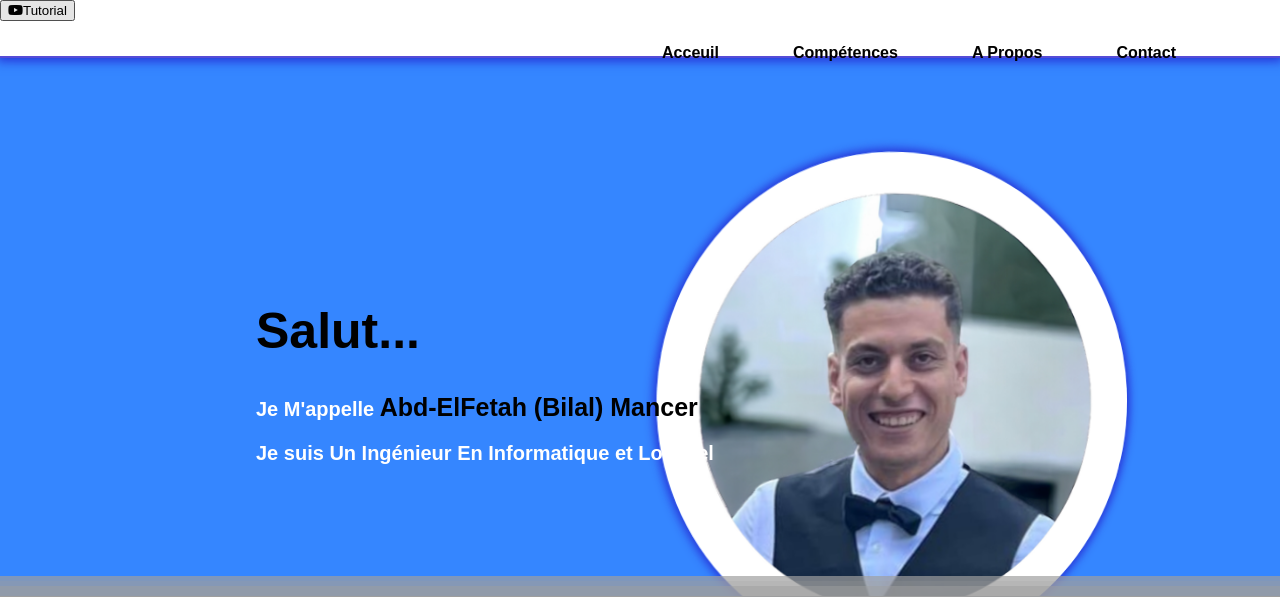
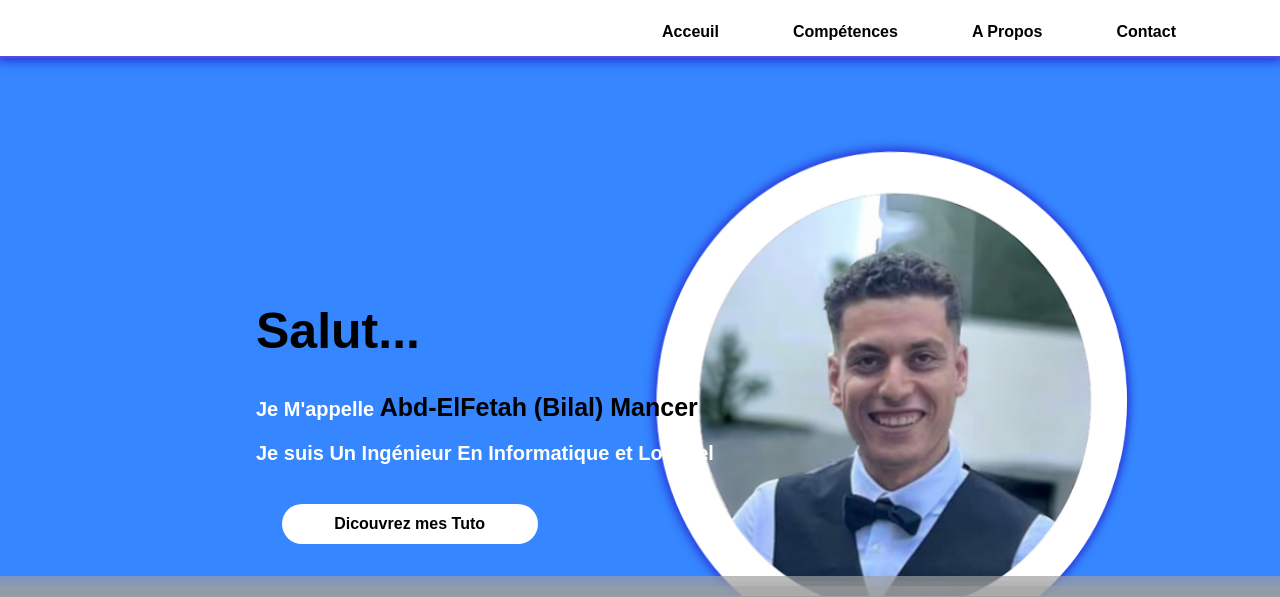
Before and after one commit to abdbilal146/my_portfolio, an Angular app: page / in a window 1280 px wide. Shown: the top 597 px of the page. Built offline with nearby package versions, Linux system fonts and the light colour scheme; grey boxes are pictures that could not be loaded.

Commit message:
discover my tuto btn added , home page updated , color adjusted

```diff
--- a/src/app/components/header/header.component.html
+++ b/src/app/components/header/header.component.html
@@ -1,7 +1,4 @@
 <div class="header-container">
-    <div>
-        <button (click)="goToTutoPage()"><i class="fa-brands fa-youtube"></i>Tutorial</button>
-    </div>
     <!--<div class="translate-container">
         <select name="" id="">
             <option value="french"></option>
--- a/src/app/components/home-page/home-page.component.css
+++ b/src/app/components/home-page/home-page.component.css
@@ -169,3 +169,28 @@ section .air.air4{
       background-position-x: -1000px;
     }
 }
+
+.tuto-container{
+    position: absolute;
+    top: 70%;
+    left: 22%;
+    width: 20vw;
+    height: 5vh;
+    background: white;
+    display: flex;
+    justify-content: center;
+    align-items: center;
+    border: none;
+    border-radius: 20px;
+}
+
+.tuto-container:hover{
+    cursor: pointer;
+    background: #1f70ea;
+
+}
+
+.tuto-container .tuto-btn span{
+    font-family: sans-serif;
+    font-weight: 600;
+}
--- a/src/app/components/home-page/home-page.component.html
+++ b/src/app/components/home-page/home-page.component.html
@@ -6,6 +6,9 @@
         <p>Je M'appelle <span>Abd-ElFetah (Bilal) Mancer</span></p>
         <p>Je suis Un Ingénieur En Informatique et Logiciel </p>
     </div>
+    <div (click)="showTutoPage()" class="tuto-container">
+        <div class="tuto-btn"><span>Dicouvrez mes Tuto</span></div>
+    </div>
     <section>
         <div class='air air1'></div>
         <div class='air air2'></div>
--- a/src/app/components/home-page/home-page.component.ts
+++ b/src/app/components/home-page/home-page.component.ts
@@ -1,5 +1,6 @@
 import { Component } from '@angular/core';
 import { Meta, Title } from '@angular/platform-browser';
+import { Router } from '@angular/router';
 
 @Component({
   selector: 'app-home-page',
@@ -10,7 +11,7 @@ import { Meta, Title } from '@angular/platform-browser';
 })
 export class HomePageComponent {
 
-  constructor(private title:Title, private meta:Meta){}
+  constructor(private title:Title, private meta:Meta, private router: Router){}
 
 
   ngOnInit(): void {
@@ -33,4 +34,8 @@ export class HomePageComponent {
     ])
 
   }
+
+  showTutoPage(){
+    this.router.navigate(['tuto'])
+  }
 }
--- a/src/app/components/tuto-page/tuto-page.component.css
+++ b/src/app/components/tuto-page/tuto-page.component.css
@@ -11,12 +11,15 @@
 }
 
 .menu{
-    background: #3586ff72;
+    background: #3586ff;
     position: absolute;
     right: 0;
     top: 0;
     bottom: 0;
     width: 20vw;
+    border-left: solid 2px;
+    border-left-color: rgba(33, 21, 201, 0.76);
+    z-index: 1000;
 }
 
 .menu ul{
@@ -33,23 +36,25 @@
 .menu ul li {
     font-family: sans-serif;
     font-weight: 600;
-    color: white;
+    color: black;
     font-size: 20px;
     display: flex;
     justify-content: left;
     align-items: center;
     padding-left: 10px;
     height: 50px;
+    transition: all 0.3s linear;
 }
 
 .menu ul li:hover{
     cursor: pointer;
-    background-color: #3586ff;
+    background-color: #1f70ea;
+    color: white;
 }
 
 .contenu-container{
     position: absolute;
-    background: black;
+    background: white;
     right: 20vw;
     left: 0;
     top: 0;
--- a/src/app/components/tuto-page/tuto-page.component.html
+++ b/src/app/components/tuto-page/tuto-page.component.html
@@ -5,7 +5,7 @@
                 <li *ngFor="let categorie of categories" (click)="showVideoSection(categorie, categorie.id)"><span>{{categorie.name}}</span></li>
             </ul>
         </div>
-        <div class="contenu-container" *ngIf="videoSectionEnabled">
+        <div class="contenu-container" *ngIf="true">
             <iframe width="560" height="315" [src]="safeVideoUrl" title="YouTube video player" frameborder="0" allow="accelerometer; autoplay; clipboard-write; encrypted-media; gyroscope; picture-in-picture; web-share" referrerpolicy="strict-origin-when-cross-origin" allowfullscreen></iframe>
         </div>
     </div>
@@ -13,4 +13,10 @@
         <div (click)="previousVideo()"><i class="fa-solid fa-arrow-left previous"></i></div>
         <div (click)="nextVideo()"><i class="fa-solid fa-arrow-right next"></i></div>
     </div>
+
+    <div class="overview-contenu">
+        <div>
+            hello
+        </div>
+    </div>
 </div>
```
Also changed, not shown: src/app/components/tuto-page/tuto-page.component.ts (+0 -19 lines).
